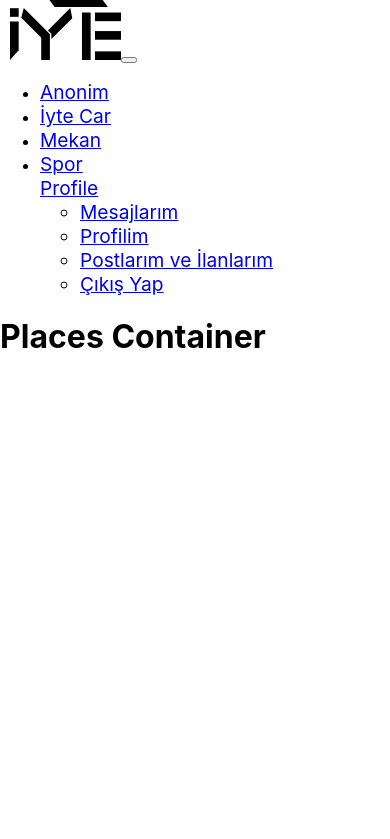
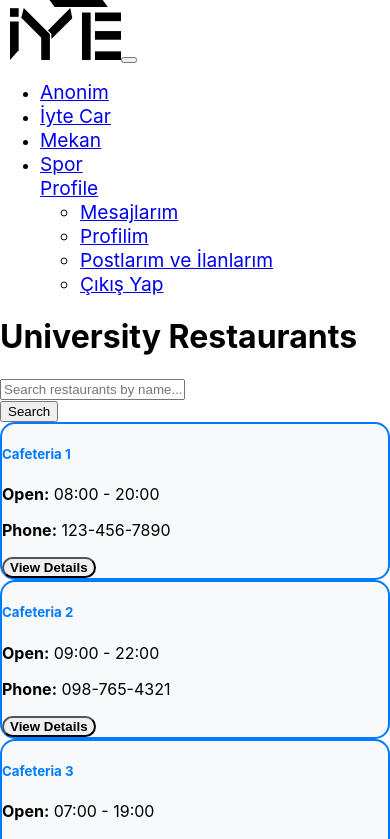
Before and after one commit to polat-code/canakkale_hackathon_front_end, a React (Create React App) app: page /places in a window 390 px wide. Shown: the top 839 px of the page. Built offline with nearby package versions, Linux system fonts and the light colour scheme; the HTML template or start-up script is replaced by a standard one.

Commit message:
place list is added but placedetail is not made

```diff
--- a/src/components/features/MatchList/MatchList.js
+++ b/src/components/features/MatchList/MatchList.js
@@ -81,7 +81,7 @@ const MatchList = () => {
   ]);
 
   return (
-    <div className="container mt-5 match-list-container">
+    <div className="container mt-3 match-list-container">
       <div className="d-flex justify-content-end">
         <button className="btn btn-success" onClick={handleNewMatch}>
           <img src={plusIcon} alt="" className="icon-green" />
@@ -89,7 +89,7 @@ const MatchList = () => {
         </button>
       </div>
 
-      <h2 className="text-center mb-4">Find a Match</h2>
+      <h2 className="text-center mb-lg-4 my-3">Find a Match</h2>
 
       <MatchSearch matches={matches} setMatches={setMatches} />
       <div className="row">
--- /dev/null
+++ b/src/components/features/PlacesList/PlacesList.js
@@ -0,0 +1,126 @@
+import React, { useState } from "react";
+
+const PlacesList = () => {
+  // Fake data for restaurants
+  const restaurants = [
+    {
+      id: "1",
+      name: "Cafeteria 1",
+      openStarted: "08:00",
+      openStop: "20:00",
+      telephoneNumber: "123-456-7890",
+    },
+    {
+      id: "2",
+      name: "Cafeteria 2",
+      openStarted: "09:00",
+      openStop: "22:00",
+      telephoneNumber: "098-765-4321",
+    },
+    {
+      id: "3",
+      name: "Cafeteria 3",
+      openStarted: "07:00",
+      openStop: "19:00",
+      telephoneNumber: "555-123-4567",
+    },
+    {
+      id: "4",
+      name: "Cafeteria 4",
+      openStarted: "10:00",
+      openStop: "23:00",
+      telephoneNumber: "444-987-6543",
+    },
+  ];
+
+  const [searchQuery, setSearchQuery] = useState("");
+  const [filteredRestaurants, setFilteredRestaurants] = useState(restaurants);
+
+  // Handle search input change
+  const handleSearchChange = (e) => {
+    setSearchQuery(e.target.value);
+  };
+
+  // Handle search button click
+  const handleSearch = () => {
+    const filtered = restaurants.filter((restaurant) =>
+      restaurant.name.toLowerCase().includes(searchQuery.toLowerCase())
+    );
+    setFilteredRestaurants(filtered);
+  };
+
+  return (
+    <div className="container mt-5">
+      <h1 className="text-center mb-4">University Restaurants</h1>
+
+      {/* Search bar */}
+      <div className="row mb-4">
+        <div className="col-md-8 col-sm-10 mb-2">
+          <input
+            type="text"
+            className="form-control"
+            placeholder="Search restaurants by name..."
+            value={searchQuery}
+            onChange={handleSearchChange}
+          />
+        </div>
+        <div className="col-md-4 col-sm-2">
+          <button
+            className="btn btn-primary w-100"
+            type="button"
+            onClick={handleSearch}
+          >
+            Search
+          </button>
+        </div>
+      </div>
+      <div className="row">
+        {restaurants.map((restaurant) => (
+          <div className="col-lg-4 col-md-6 mb-4" key={restaurant.id}>
+            <div
+              className="card h-100 shadow-lg"
+              style={{
+                borderRadius: "15px",
+                border: "2px solid #007bff", // Add a border color
+                backgroundColor: "#f8f9fa", // Light background color
+                transition: "transform 0.3s, box-shadow 0.3s",
+              }}
+            >
+              <div className="card-body text-center">
+                <h5
+                  className="card-title"
+                  style={{
+                    fontWeight: "bold",
+                    color: "#007bff", // Change text color
+                  }}
+                >
+                  {restaurant.name}
+                </h5>
+                <p className="card-text">
+                  <strong>Open:</strong> {restaurant.openStarted} -{" "}
+                  {restaurant.openStop}
+                </p>
+                <p className="card-text">
+                  <strong>Phone:</strong> {restaurant.telephoneNumber}
+                </p>
+              </div>
+              <div className="card-footer bg-transparent text-center">
+                <button
+                  className="btn btn-outline-primary w-75"
+                  style={{
+                    borderRadius: "20px", // Rounded button
+                    fontWeight: "bold",
+                  }}
+                >
+                  View Details
+                </button>
+              </div>
+            </div>
+          </div>
+        ))}
+      </div>
+    </div>
+  );
+};
+
+export default PlacesList;
--- a/src/pages/PlacesContainer/PlacesContainer.js
+++ b/src/pages/PlacesContainer/PlacesContainer.js
@@ -1,11 +1,12 @@
 import React from "react";
 import Navbar from "../../components/common/Navbar/Navbar";
+import PlacesList from "../../components/features/PlacesList/PlacesList";
 
 const PlacesContainer = () => {
   return (
     <div>
       <Navbar />
-      <h1>Places Container</h1>
+      <PlacesList />
     </div>
   );
 };
```
Also changed, not shown: src/components/features/PlaceDetail/PlaceDetail.js (added, +44 -0 lines).
